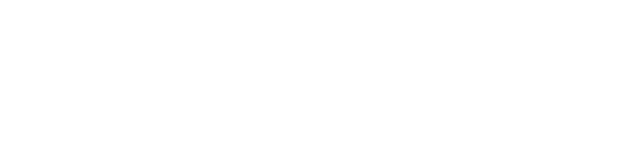
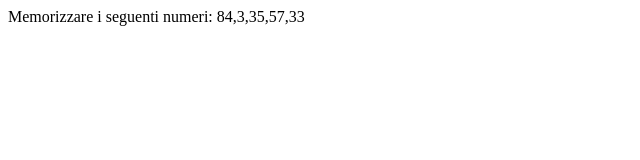
Before and after one commit to Gabry17/js-simon, a plain HTML site: page index.html in a window 1280 px wide. Shown: the whole page, without its empty margins (0-640 px from the left). Drawn offline with Linux system fonts and the light colour scheme.

Commit message:
creato 5 numeri casuali e inseriti nel browser

```diff
--- a/index.html
+++ b/index.html
@@ -9,7 +9,7 @@
 </head>
 <body>
 
-
+    <div id="number"></div>
 
     <script src="js/script.js" type="text/javascript"></script>
 
--- a/js/script.js
+++ b/js/script.js
@@ -0,0 +1,23 @@
+//generare 5 numeri random e inserirli in un array
+const div = document.getElementById('number');
+let numRnd = 0;
+let arrayRnd = [];
+
+for(let i = 0; i < 5; i++){
+    numRnd = getRndInteger(1,100);
+    arrayRnd.push(numRnd);
+    //visualizzare numeri random nel browser
+    div.innerHTML = `Memorizzare i seguenti numeri: ${arrayRnd} `;
+}
+
+
+
+
+
+//FUNCTION
+//funzione che crea numero casuale
+function getRndInteger(min, max) {
+    return Math.floor(Math.random() * (max - min + 1) ) + min;
+}
+
+//test
```
